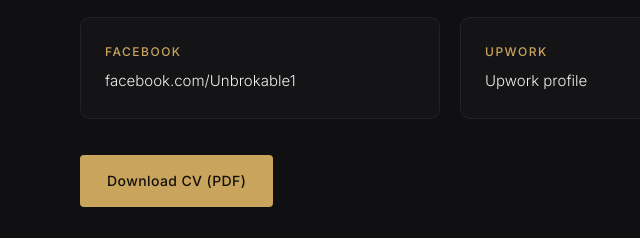
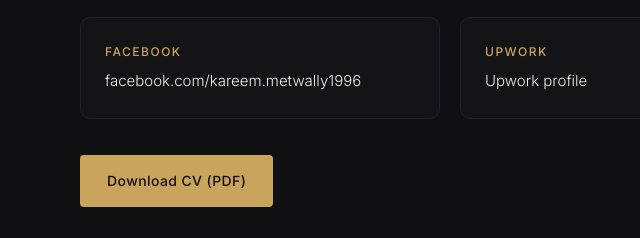
Before and after one commit to kareem-metwally/kareem-metwally.github.io, a plain HTML site: page index.html in a window 1280 px wide. Shown: the part 7876-8114 px from the top of the page, 0-640 px from the left. Drawn offline with nearby package versions, Linux system fonts and the light colour scheme; a script that the page names is missing.

Commit message:
Update Facebook profile link

```diff
--- a/index.html
+++ b/index.html
@@ -59,7 +59,7 @@
           <span class="dot"></span>
           <a href="https://www.linkedin.com/in/kmetwally1" rel="noopener">LinkedIn</a>
           <span class="dot"></span>
-          <a href="https://www.facebook.com/Unbrokable1" rel="noopener">Facebook</a>
+          <a href="https://www.facebook.com/kareem.metwally1996" rel="noopener">Facebook</a>
           <span class="dot"></span>
           <a href="https://www.upwork.com/freelancers/~012deb75c1dcdc2e0c" rel="noopener">Upwork</a>
           <span class="dot"></span>
@@ -283,9 +283,9 @@
           <span class="contact-label">LinkedIn</span>
           <span class="contact-value">linkedin.com/in/kmetwally1</span>
         </a>
-        <a class="contact-card" href="https://www.facebook.com/Unbrokable1" rel="noopener">
+        <a class="contact-card" href="https://www.facebook.com/kareem.metwally1996" rel="noopener">
           <span class="contact-label">Facebook</span>
-          <span class="contact-value">facebook.com/Unbrokable1</span>
+          <span class="contact-value">facebook.com/kareem.metwally1996</span>
         </a>
         <a class="contact-card" href="https://www.upwork.com/freelancers/~012deb75c1dcdc2e0c" rel="noopener">
           <span class="contact-label">Upwork</span>
```
